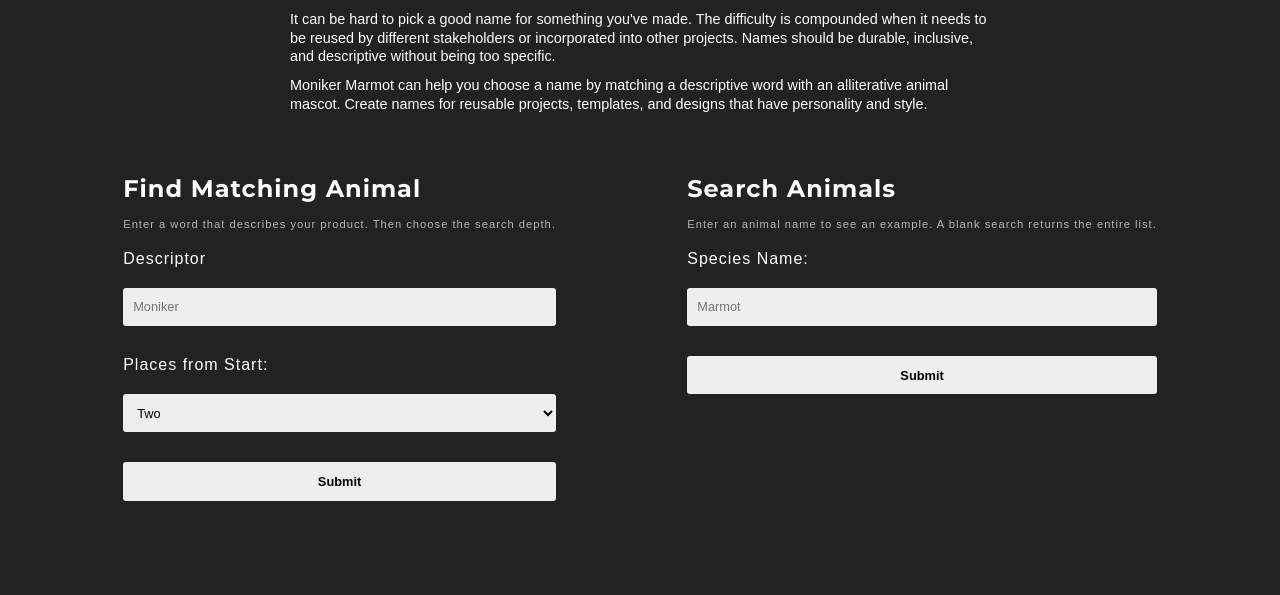
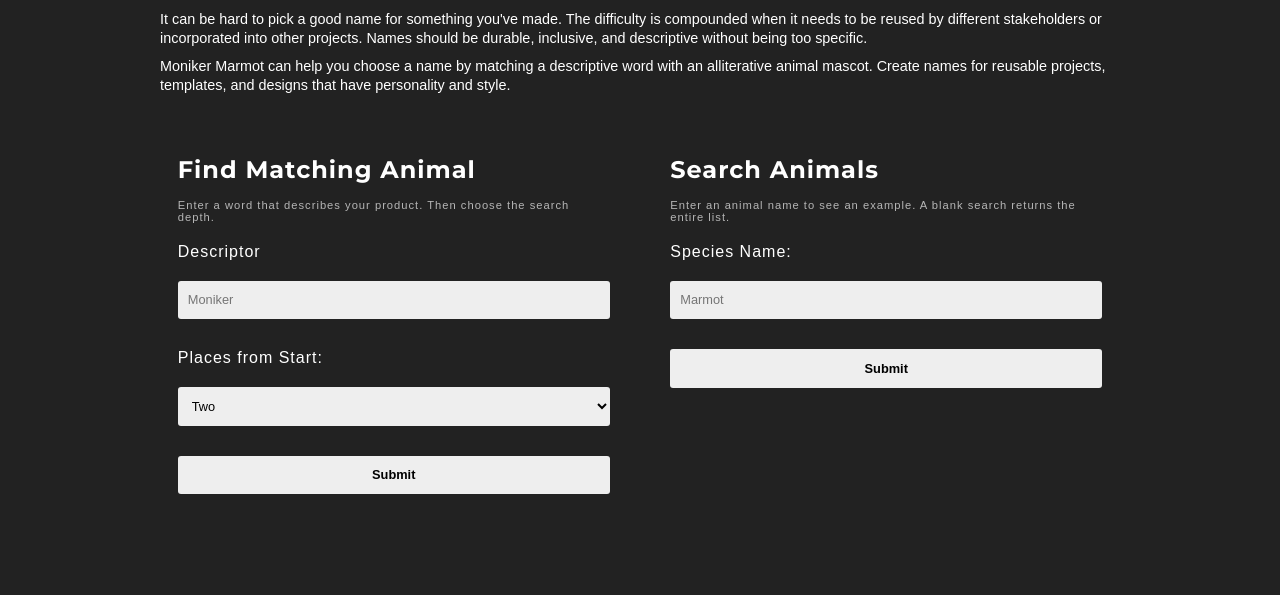
Before and after one commit to darmentrout/moniker-marmot, a PHP site: page / in a window 1280 px wide. Shown: the part 255-850 px from the top of the page. Run offline with PHP 8.4, Linux system fonts and the light colour scheme; some libraries are stand-ins or nearby versions.

Commit message:
front-end layout changes, widths and margins

```diff
--- a/style0.css
+++ b/style0.css
@@ -20,7 +20,7 @@ body {
 
 .container {
 	margin: 0 auto;
-	max-width: 1200px;
+	max-width: 1000px;
 	padding-left: 20px;
 	padding-right: 20px;
 }
@@ -63,7 +63,7 @@ aside {
 }
 
 aside p {
-	max-width: 700px;
+	/*max-width: 700px;*/
 	font-size: .9em;
 	line-height: 1.3em;
     margin-top: 10px;
@@ -77,6 +77,10 @@ main {
     display: flex;
     justify-content: space-around;
     letter-spacing: 1px;
+}
+
+main div {
+	max-width: 45%;
 }
 
 main h2 {
@@ -130,6 +134,8 @@ small {
 
 
 @media (max-width: 770px){
+	/* DISCLAIMER: setting max-width is admittedly backward and not
+	necessarily the textbook "mobile first" way to do things. */
 	header h1 {
 		display: block;
 		padding: 0;
@@ -142,6 +148,9 @@ small {
 	small {
 		text-align: center;
 	}
+	main div {
+		max-width: 100%;
+	}
 	main div:nth-child(2) {
 		margin-top: 40px;
 	}
```
